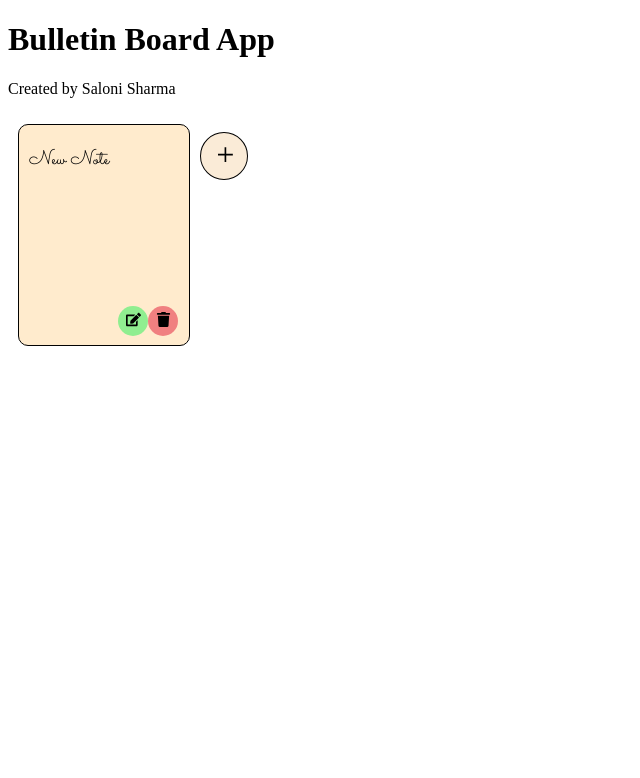
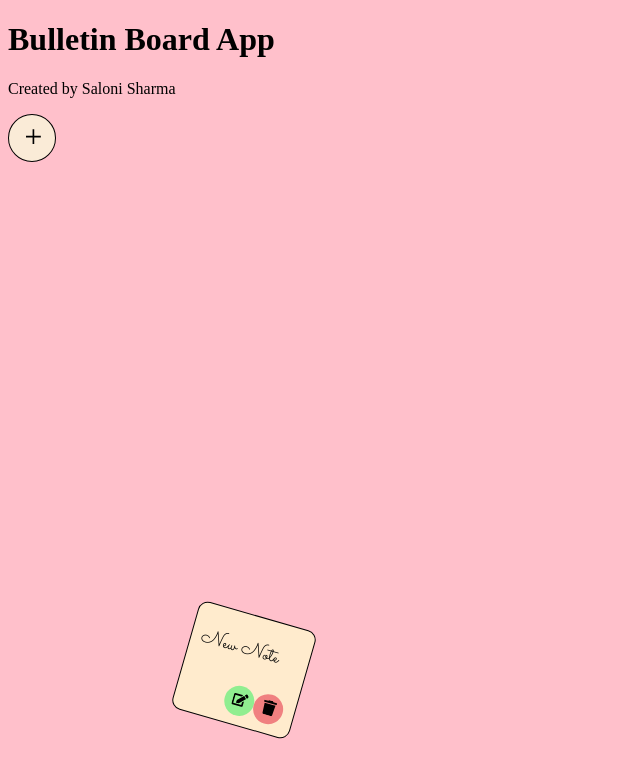
Before and after one commit to IamSaloni/recipes-in-react, a React app: page / in a window 1280 px wide. Both pictures are taken after a click on the button 31 px from the left and 137 px from the top of the page. Shown: the top 778 px of the page, without its empty margins (0-640 px from the left). Built offline with nearby package versions, Linux system fonts and the light colour scheme; no server answers.

Commit message:
style enhancement

```diff
--- a/src/App.js
+++ b/src/App.js
@@ -13,7 +13,7 @@ class App extends Component {
                 <Banner firstName="Saloni" lastName="Sharma" hometown="Amritsar" />
                 {/* <Greetings name="Customer " /> */}
                 {/* <Checkbox /> */}
-                <Board count={40}/>
+                <Board count={20}/>
                 {/* <Lifecycle /> */}
             </Fragment>
         )
--- a/src/components/Board.js
+++ b/src/components/Board.js
@@ -61,7 +61,7 @@ componentWillMount() {
 
         eachNote(note, i){
             return (
-                <Note key={i}
+                <Note key={note.id}
                     index={note.id} onChange={this.update}
                             onRemove={this.remove}>
                     {note.note}</Note>
--- a/src/components/Note.js
+++ b/src/components/Note.js
@@ -13,8 +13,35 @@ class Note extends React.Component {
         this.save=this.save.bind(this)
         this.renderForm=this.renderForm.bind(this)
         this.renderDisplay=this.renderDisplay.bind(this)
+        this.randomBetween=this.randomBetween.bind(this)
     }
 
+    componentWillMount() {
+        this.style = {
+            right:this.randomBetween(0,window.innerWidth-150,'px'),
+            top:this.randomBetween(0,window.innerHeight-150, 'px' ),
+            transform:`rotate(${this.randomBetween(-25,25,'deg')})`
+        }
+    }
+
+    randomBetween(x,y,s) {
+        return x + Math.ceil(Math.random()*(y-x)) + s
+    }
+ componentDidUpdate() {
+     var textArea
+     if(this.state.editing){
+         textArea= this._newText
+         textArea.focus()
+         textArea.select()
+     }
+     }
+    shouldComponentUpdate(nextProps,nextState) {
+
+        return (
+            this.props.children !== nextProps.children || this.state !== nextState
+        )
+
+    }
 
     edit() {
        this.setState({
@@ -34,9 +61,10 @@ class Note extends React.Component {
 
     renderForm() {
         return(
-            <div className="sticky">
+            <div className="sticky" style={this.style}>
             <form action="POST" onSubmit={this.save}>
-            <textarea ref={input => this._newText=input} />
+            <textarea ref={input => this._newText=input}
+            defaultValue={this.props.children}/>
             <button id="save" style={{backgroundColor:'pink'}} ><FaWpforms /></button>
             </form>
            </div>
@@ -47,7 +75,7 @@ class Note extends React.Component {
 
     renderDisplay() {
         return (
-            <div className="sticky" >
+            <div className="sticky" style={this.style}>
                 <p>{this.props.children}</p>
                 <span className="action-btns">
                     <button onClick={this.edit} id="edit"><FaEdit /></button>
--- a/src/index.html
+++ b/src/index.html
@@ -7,9 +7,12 @@
         <style>
             textarea {
                 border: 0;
-                width: 148px;
+                width: 100px;
                 border-top-left-radius: 8px;
                 border-top-right-radius: 8px;
+            }
+            body{
+                background-color:pink;
             }
          button {
             width: 30px;
@@ -21,11 +24,11 @@
          }
 
          .sticky{
-            position: relative;
+            position: absolute;
             display:inline-block;
             background-color: blanchedalmond;
-            width: 150px;
-            height: 200px;
+            width: 100px;
+            height: 90px;
             padding: 10px;
             margin: 10px;
             border-radius: 10px;
```
